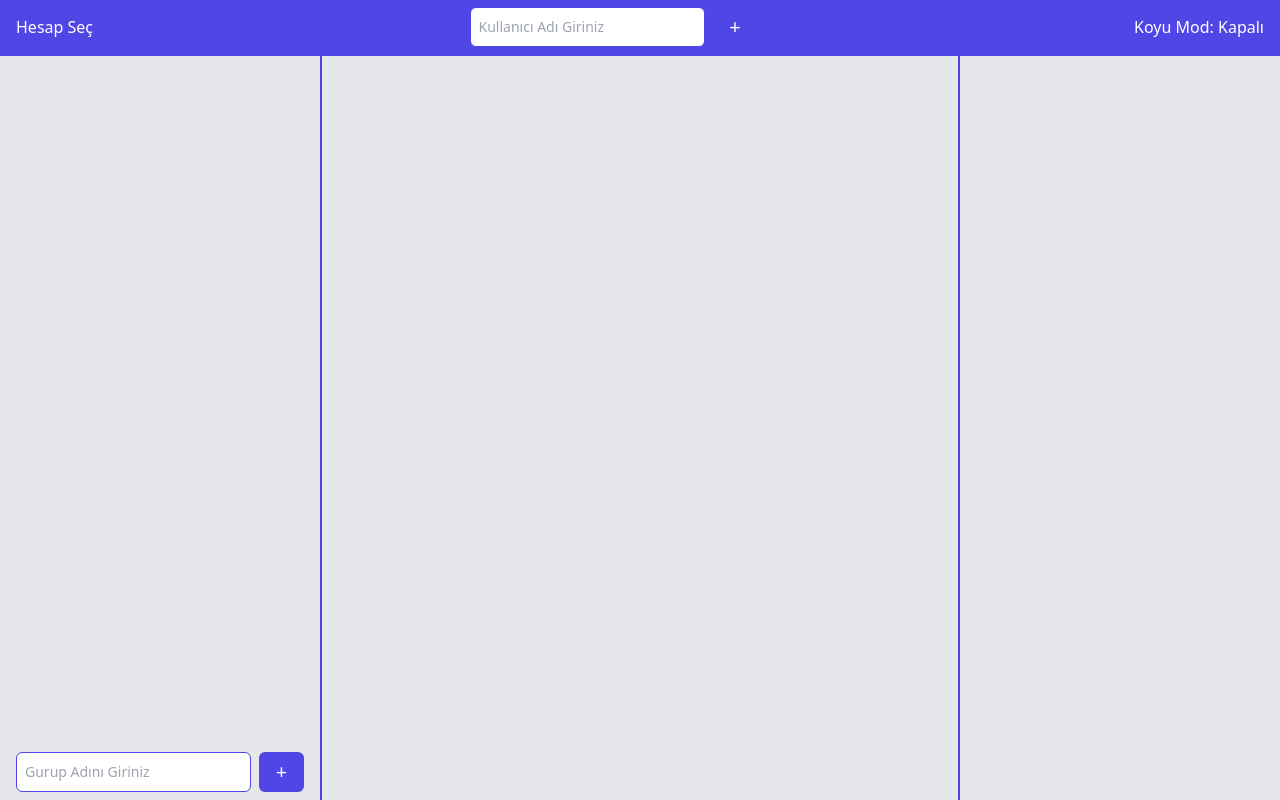
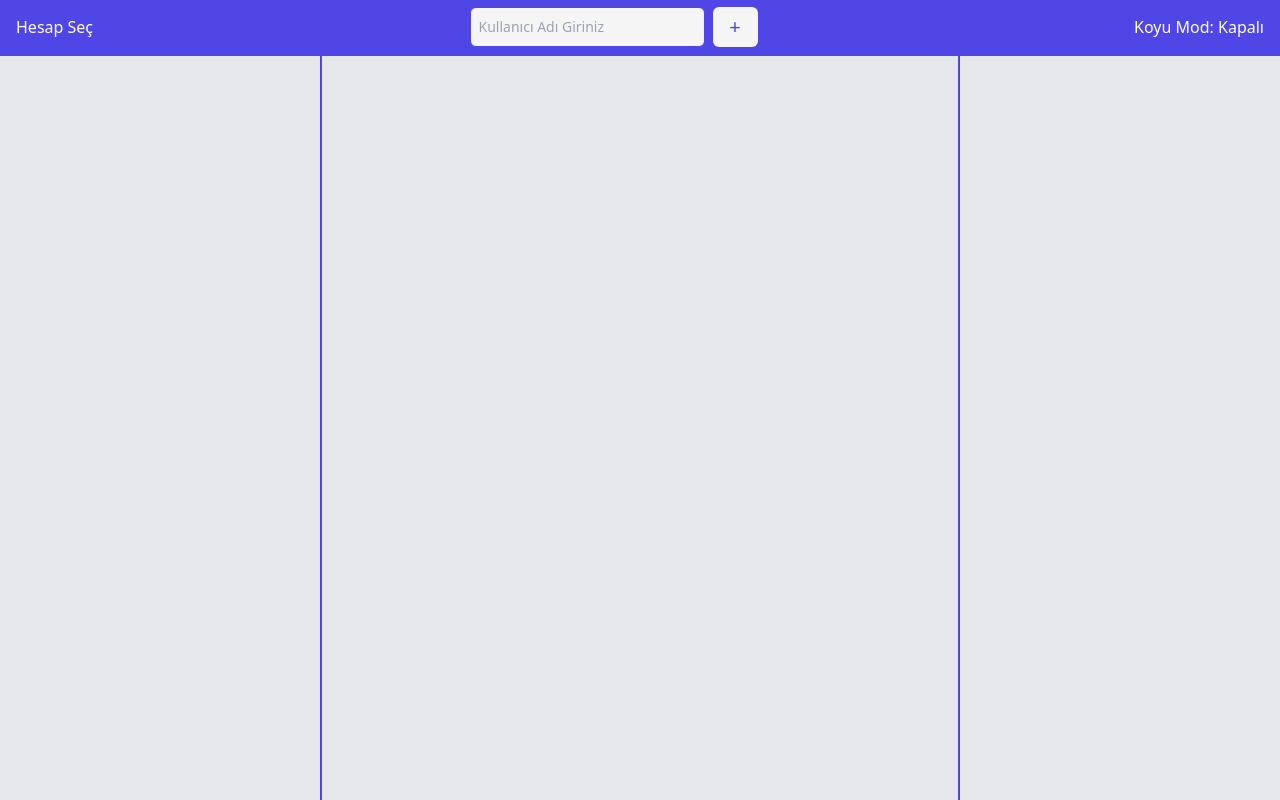
Before and after one commit to EmirMC/React-Chat-App, a React (Create React App) app: page / in a window 1280 px wide. Built offline with nearby package versions, Linux system fonts and the light colour scheme.

Commit message:
Update DarkMode Style

```diff
--- a/src/components/Add.js
+++ b/src/components/Add.js
@@ -65,10 +65,10 @@ export default function Add({ type, addStatus }) {
     return (
         <div className="w-full text-center text-xl text-indigo-600 absolute bottom-2 left-0 px-4 flex flex-row h-10">
             {addStatus ?
-                <input className="w-full rounded-md border border-indigo-600 dark:border-neutral-600 p-2 text-sm resize-none dark:bg-neutral-800 dark:text-neutral-400 dark:placeholder-neutral-600 focus:outline-0" placeholder={text} value={data} onChange={(e) => setData(e.target.value)} /> :
+                <input className="w-full rounded-md border bg-neutral-100 border-indigo-600 dark:border-neutral-600 p-2 text-sm resize-none dark:bg-neutral-800 dark:text-neutral-400 dark:placeholder-neutral-600 focus:outline-0" placeholder={text} value={data} onChange={(e) => setData(e.target.value)} /> :
                 <textarea className="w-full rounded-md border border-indigo-600 dark:border-neutral-600 p-2 text-sm resize-none dark:bg-neutral-800 dark:text-neutral-400 dark:placeholder-neutral-600 focus:outline-0" onChange={(e) => setData(e.target.value)} placeholder={text} value={data}></textarea>
             }
-            <button className="w-14 bg-indigo-600 dark:bg-neutral-600 text-white rounded-md flex items-center text-center justify-center ml-2 leading-loose" onClick={() => addFunction(data)}>{addStatus ? "+" : ">"}</button>
+            <button className={`w-14 ${type === 'add_user' ? 'bg-neutral-100 text-indigo-600' : 'bg-indigo-600 text-white'} dark:text-neutral-100 dark:bg-neutral-600 rounded-md flex items-center text-center justify-center ml-2 leading-loose`} onClick={() => addFunction(data)}>{addStatus ? "+" : ">"}</button>
         </div>
     )
 }
--- a/src/components/Header.js
+++ b/src/components/Header.js
@@ -29,7 +29,7 @@ export default function Header() {
         <div className="w-full flex flex-row justify-between border-b-2 border-indigo-600 bg-indigo-600 dark:bg-neutral-800 dark:border-neutral-800 text-white px-4 h-14 items-center">
             <input type="checkbox" className="hidden peer" id="profile" />
             <label className="cursor-pointer" for="profile">{typeof user.userName === 'string' ? user.userName : "Hesap Seç"}</label>
-            <div className="hidden peer-checked:flex bg-indigo-600 dark:bg-neutral-600 absolute top-14 left-0 z-10 flex flex-col border-r border-neutral-200">
+            <div className="hidden peer-checked:flex bg-indigo-600 dark:bg-neutral-600 absolute top-14 left-0 z-10 flex-col border-r border-neutral-200">
                 {Object.keys(users).map(id => {
                     return (
                         <button key={id} className="py-4 px-8 text-white min-w-min text-center border-b border-neutral-200" onClick={() => setUser({ ...users[id], 'userId': id })}>
--- a/src/components/Leftbar.js
+++ b/src/components/Leftbar.js
@@ -27,7 +27,8 @@ export default function Leftbar() {
                     )
                 }
             })}
-            <Add type="add_group" addStatus={true} />
+
+            {typeof user.userName === 'string' && <Add type="add_group" addStatus={true} />}
         </div>
     )
 }
--- a/src/components/Rightbar.js
+++ b/src/components/Rightbar.js
@@ -47,7 +47,7 @@ export default function Rightbar() {
                     return (
                         <div key={id} className="w-full border-2 dark:border-neutral-200 rounded-md py-2 px-4 flex flex-row justify-between items-center">
                             <span>{users[id].userName}</span>
-                            <button className="py-1 px-2 font-black bg-red-600 rounded-md" onClick={() => ejectGroups(id)}>-</button>
+                            <button className="py-1 px-4 font-black bg-red-600 rounded-md text-white" onClick={() => ejectGroups(id)}>-</button>
                         </div>
                     )
                 })}
@@ -59,7 +59,7 @@ export default function Rightbar() {
                         return (
                             <div key={id} className="w-full border-2 dark:border-neutral-200 rounded-md py-2 px-4 flex flex-row justify-between items-center">
                                 <span>{users[id].userName}</span>
-                                <button className="py-1 px-2 font-black bg-red-600 rounded-md" onClick={() => addGroups(id)}>+</button>
+                                <button className="py-1 px-4 font-black bg-red-600 rounded-md text-white" onClick={() => addGroups(id)}>+</button>
                             </div>
                         )
                     }
```
